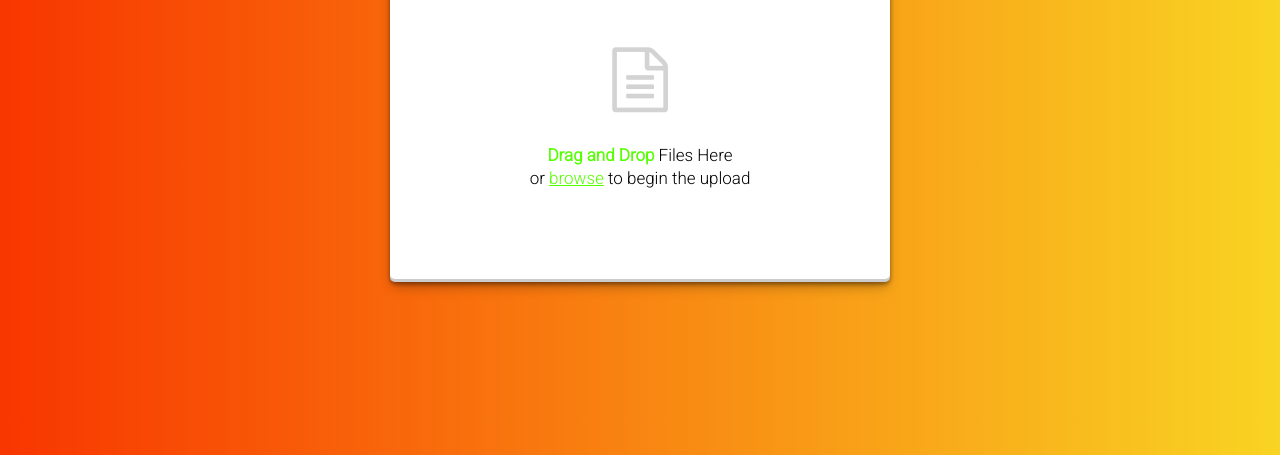
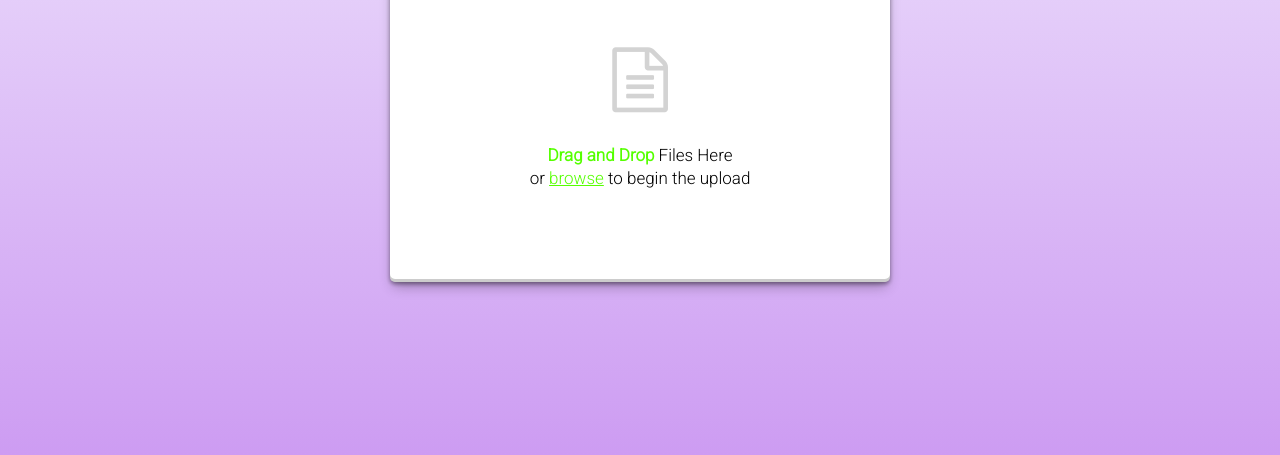
Before and after one commit to vickypandey14/js-drag-and-drop, a plain HTML site: page index.html in a window 1280 px wide. Shown: the part 345-800 px from the top of the page. Drawn offline with nearby package versions, Linux system fonts and the light colour scheme.

Commit message:
bg color updated only

```diff
--- a/style.css
+++ b/style.css
@@ -12,7 +12,7 @@ body {
 
 body {
   font-family: "Roboto", sans-serif;
-  background-image: linear-gradient(to right, #f83600 0%, #f9d423 100%);
+  background-image: linear-gradient(to top, #cd9cf2 0%, #f6f3ff 100%);
   display: flex;
   justify-content: center;
   align-items: center;
```
